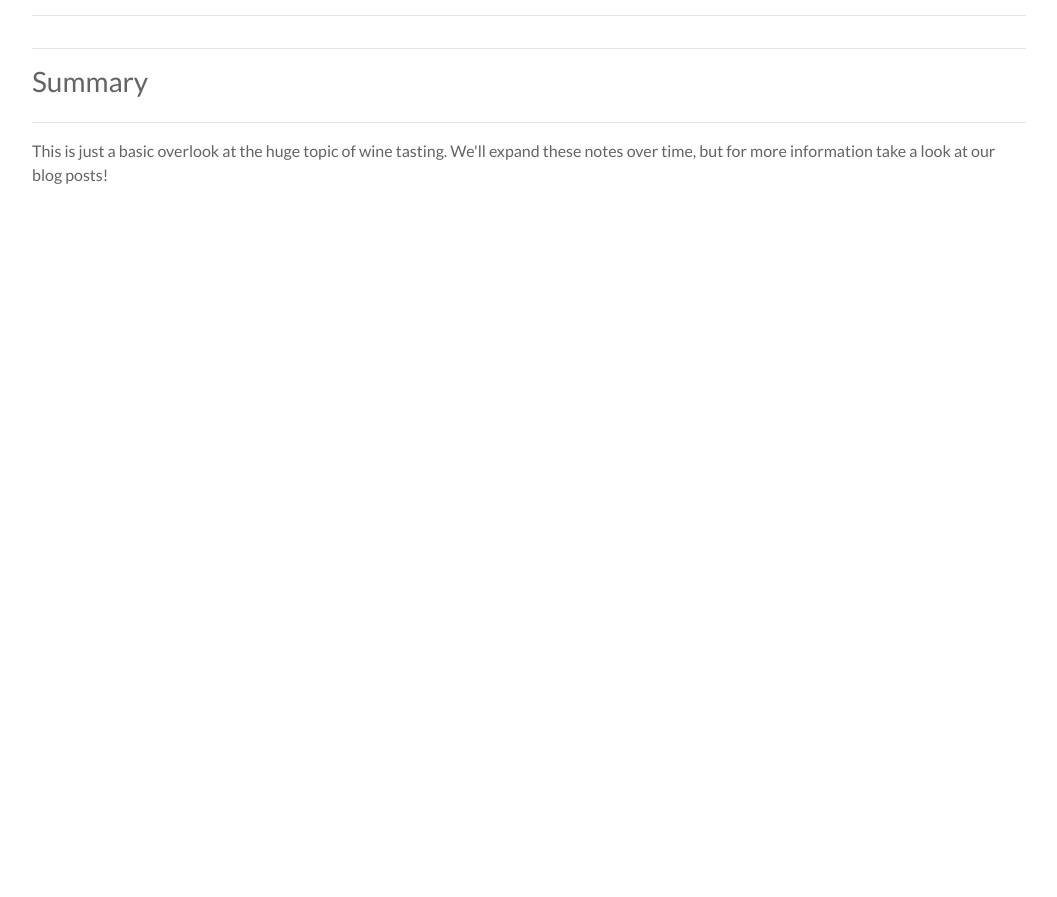
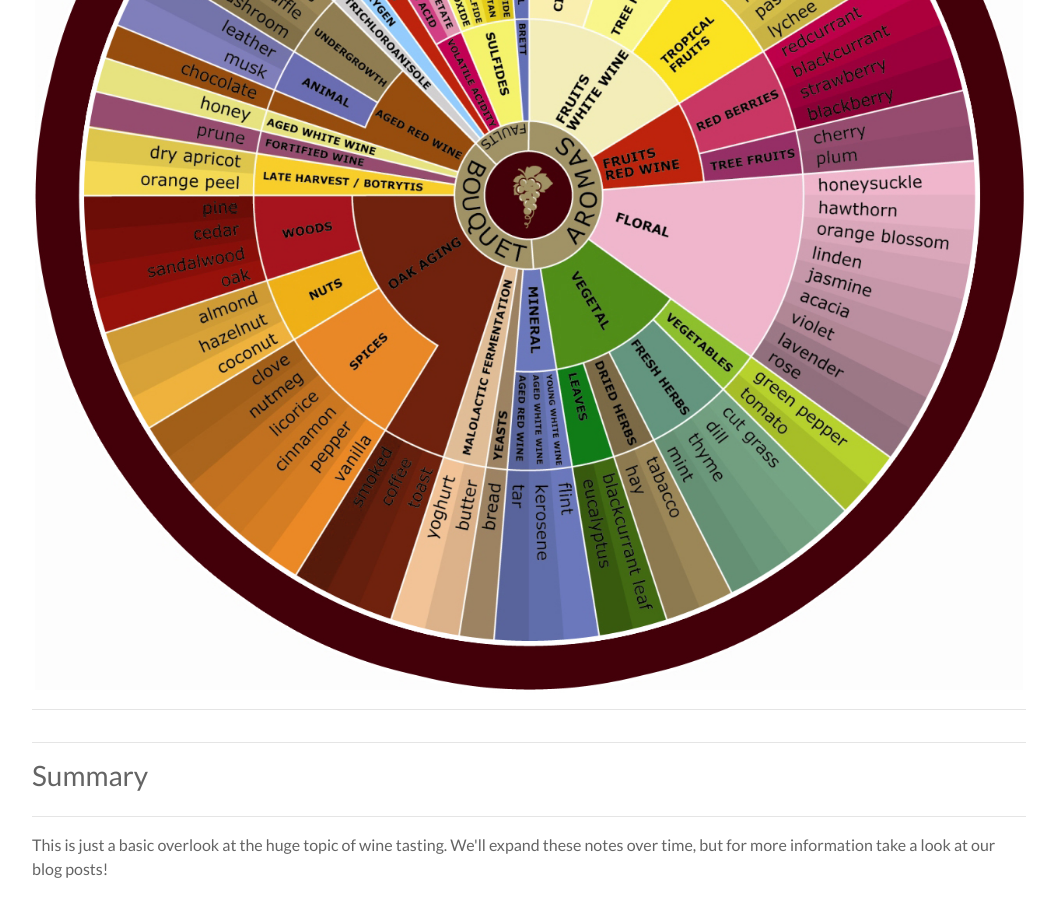
Before and after one commit to WrightDanG/FromVin, a Django app: page / in a window 1280 px wide. Shown: the part 1766-2663 px from the top of the page, without its empty margins (111-1168 px from the left). Before the commit the page ends 1950 px from the top, so only its background shows below. Run offline with Django 3.2, Linux system fonts and the light colour scheme; parts of the project's set-up code (start-up, migrations or seed data) failed here and were passed over; some libraries are stand-ins or nearby versions.

Commit message:
Update image url and add aroma wheel to images.

```diff
--- a/guide/templates/guide/index.html
+++ b/guide/templates/guide/index.html
@@ -122,7 +122,7 @@
     <div class="row">
         <div class="col">
             <hr>
-            <img class="img-fluid" src="{{ image_url }}Wine_Aroma_Wheel_adwqct.jpg" alt="Flavour Wheel">
+            <img class="img-fluid" src="{{ image_url }}wine_wheel.jpg" alt="Flavour Wheel">
             <hr>
         </div>
     </div>
```
Also changed, not shown: media/Wine_Aroma_Wheel.jpg (added), media/wine_wheel.jpg (added).
